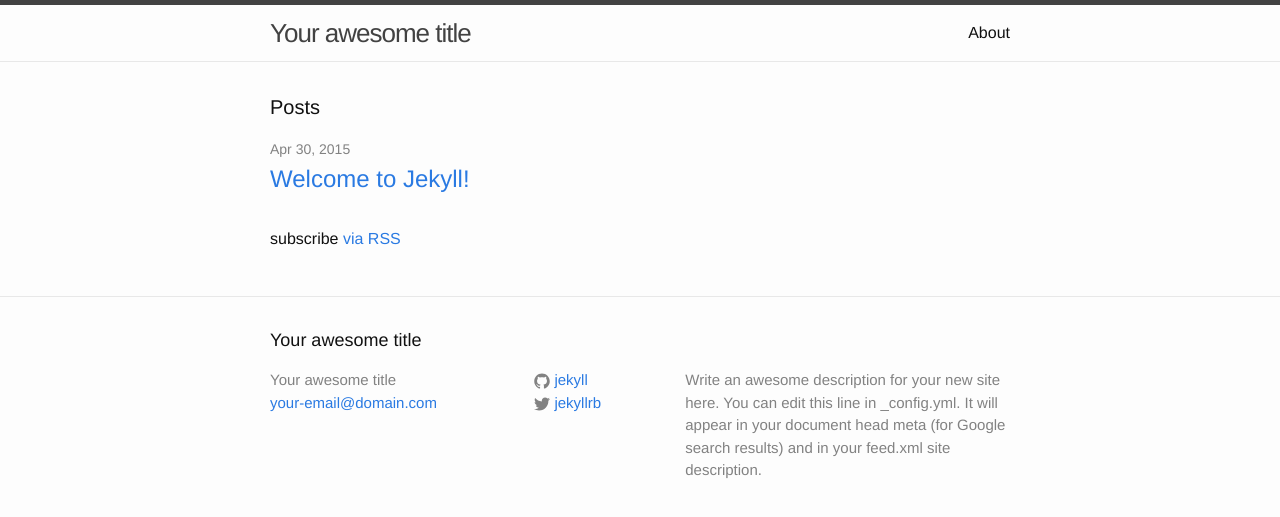
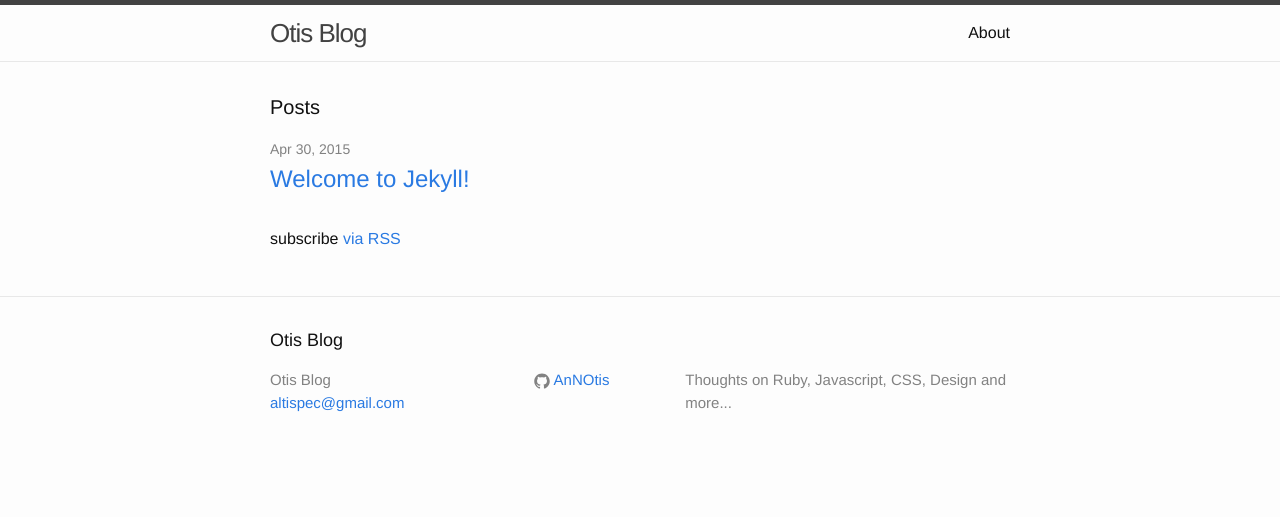
Before and after one commit to AnNOtis/annotis.github.io, a Jekyll site: the page built from index.html, in a window 1280 px wide. Shown: the top 517 px of the page. Built offline with Jekyll 4.4.1, drawn with Linux system fonts in a browser that asks for light colours.

Commit message:
Add Configuration

```diff
--- a/_config.yml
+++ b/_config.yml
@@ -1,14 +1,12 @@
 # Site settings
-title: Your awesome title
-email: your-email@domain.com
-description: > # this means to ignore newlines until "baseurl:"
-  Write an awesome description for your new site here. You can edit this
-  line in _config.yml. It will appear in your document head meta (for
-  Google search results) and in your feed.xml site description.
+title: Otis Blog
+email: altispec@gmail.com
+description: "Thoughts on Ruby, Javascript, CSS, Design and more..."
 baseurl: "" # the subpath of your site, e.g. /blog/
-url: "http://yourdomain.com" # the base hostname & protocol for your site
-twitter_username: jekyllrb
-github_username:  jekyll
+url: "http://blog.otisready.com" # the base hostname & protocol for your site
+twitter_username:
+github_username:  AnNOtis
 
 # Build settings
 markdown: kramdown
+highlighter: pygments
```
Also changed, not shown: 1 other file.
